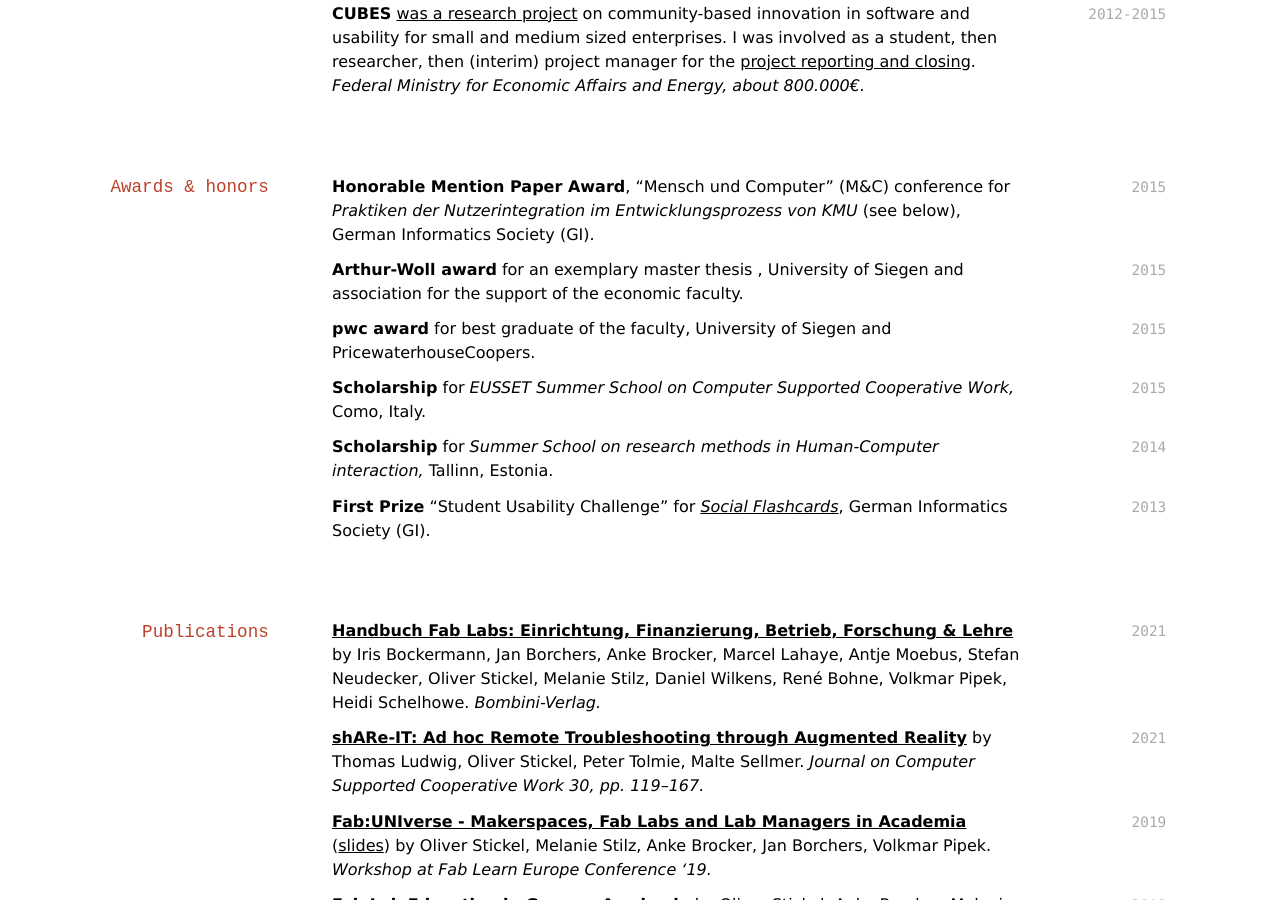
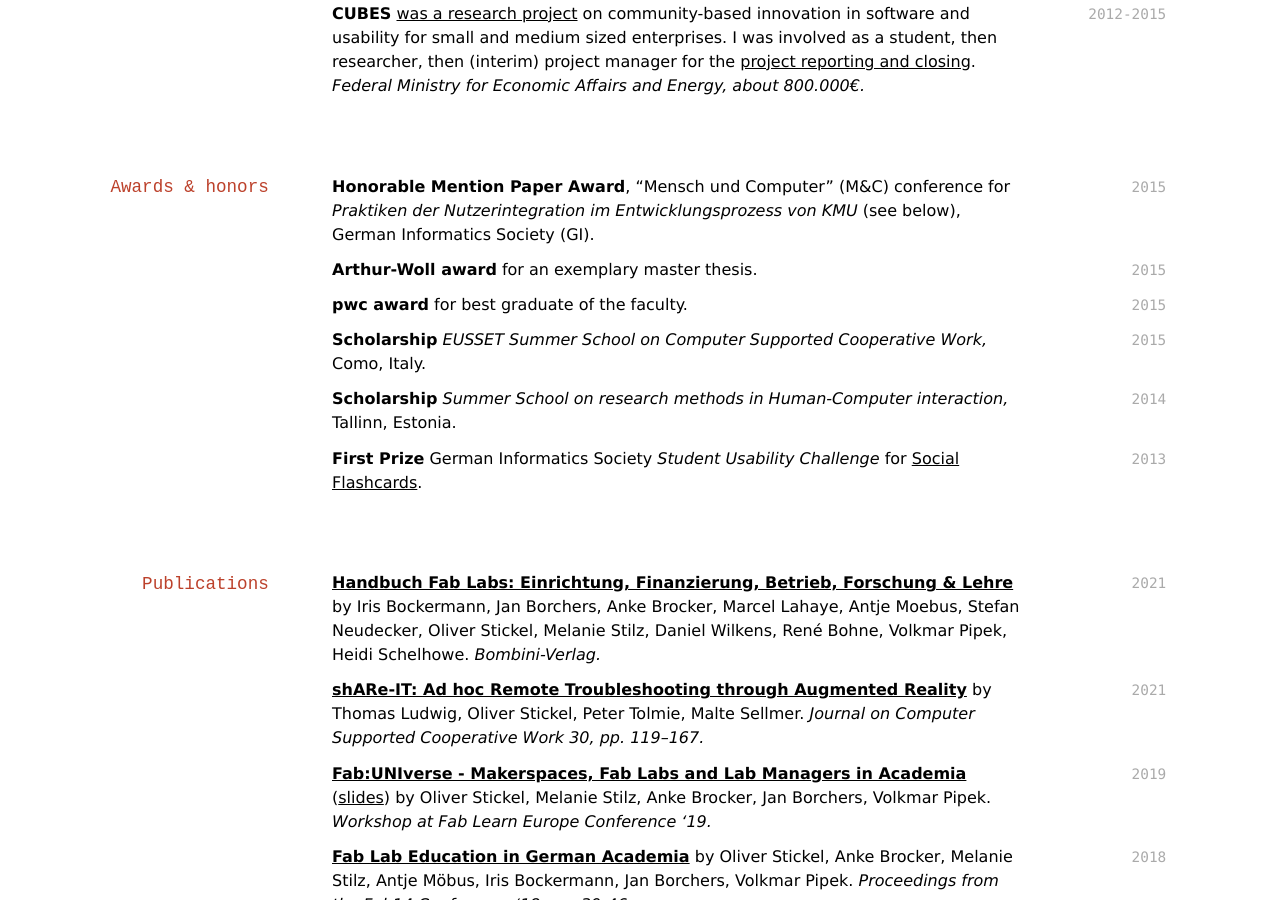
Before and after one commit to oliverstickel/oliverstickel.github.io, a Jekyll site: the page built from index.md, in a window 1280 px wide and 900 px high, scrolled down 3967 px. Built offline with Jekyll 4.4.1, drawn with Linux system fonts in a browser that asks for light colours; nearby versions of some CDN libraries; a style sheet for code colours, icons or effects is not loaded.

Commit message:
Update index.md

```diff
--- a/index.md
+++ b/index.md
@@ -131,19 +131,19 @@ I enjoy camping, water, (working on) motorbikes, cooking and books.
 **Honorable Mention Paper Award**, "Mensch und Computer" (M&C) conference for *Praktiken der Nutzerintegration im Entwicklungsprozess von KMU* (see below), German Informatics Society (GI).
 
 `2015`
-**Arthur-Woll award** for an exemplary master thesis , University of Siegen and association for the support of the economic faculty.
+**Arthur-Woll award** for an exemplary master thesis.
 
 `2015`
-**pwc award** for best graduate of the faculty, University of Siegen and PricewaterhouseCoopers.
+**pwc award** for best graduate of the faculty.
 
 `2015`
-**Scholarship** for *EUSSET Summer School on Computer Supported Cooperative Work,* Como, Italy.
+**Scholarship** *EUSSET Summer School on Computer Supported Cooperative Work,* Como, Italy.
 
 `2014`
-**Scholarship** for *Summer School on research methods in Human-Computer interaction,* Tallinn, Estonia.
+**Scholarship** *Summer School on research methods in Human-Computer interaction,* Tallinn, Estonia.
 
 `2013`
-**First Prize** "Student Usability Challenge" for [*Social Flashcards*](files/2013-social-flashcards.pdf), German Informatics Society (GI).
+**First Prize** German Informatics Society *Student Usability Challenge* for [Social Flashcards](files/2013-social-flashcards.pdf).
 
 ## Publications
 
```
